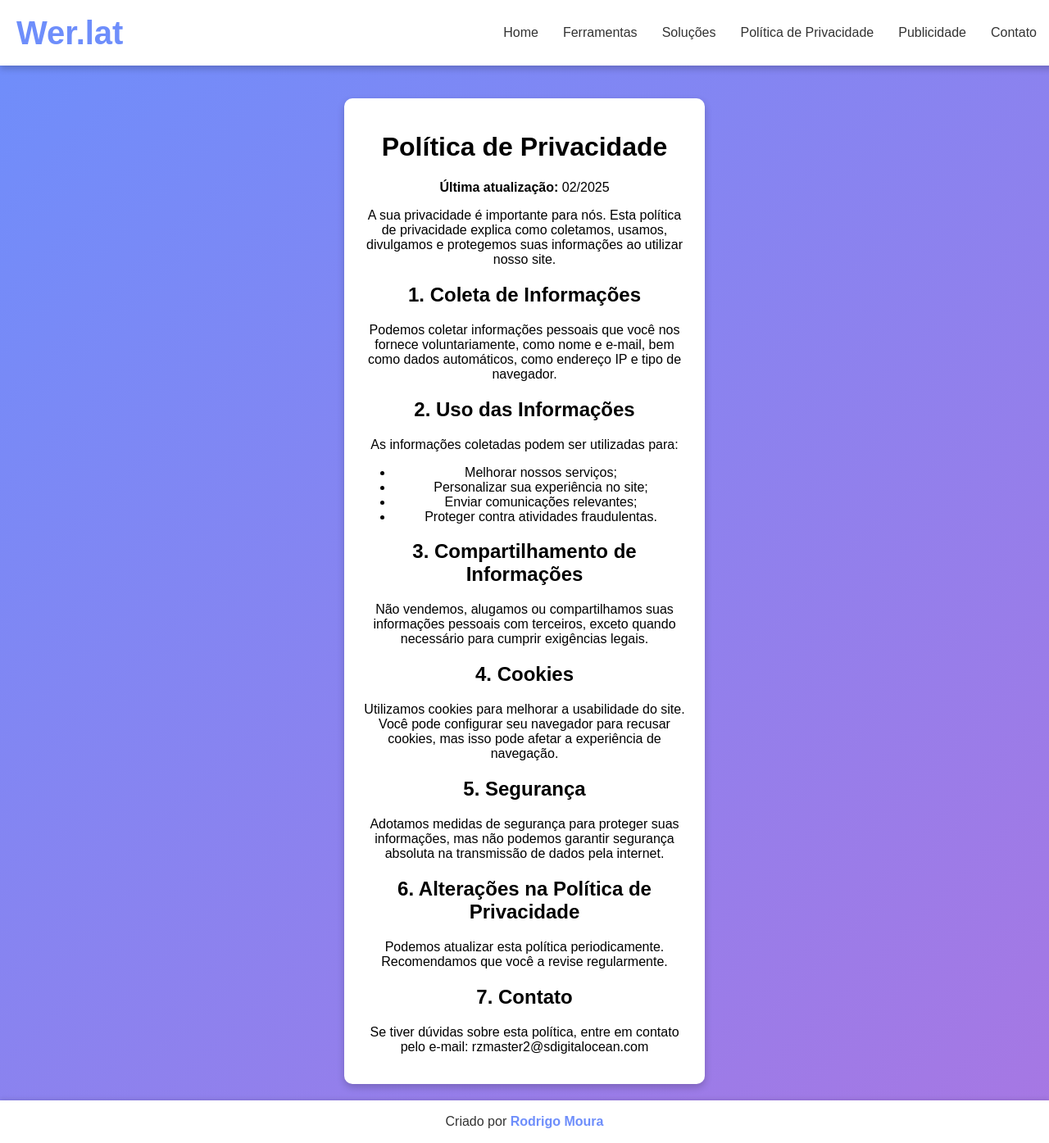
After one commit to rmouradev/EncurtadorURL, a Flask app: page /politica-de-privacidade in a window 1280 px wide. The commit adds this page. Shown: the whole page at 82% size. Run offline with Flask 3, Linux system fonts and the light colour scheme.

Commit message:
novo
modificações do site

```diff
--- a/app.py
+++ b/app.py
@@ -26,6 +26,10 @@ def gerar_encurtado(url):
 @app.route('/')
 def index():
     return render_template("index.html")
+
+@app.route('/politica-de-privacidade')
+def politica():
+    return render_template('politica.html')
 
 @app.route('/ads.txt')
 def noindex():
--- a/static/styles.css
+++ b/static/styles.css
@@ -1,19 +1,163 @@
+/* Estilos gerais */
 body {
     font-family: Arial, sans-serif;
     background: linear-gradient(135deg, #6e8efb, #a777e3);
     color: white;
     text-align: center;
     padding: 20px;
+    margin: 0;
 }
 
+/* Navbar */
+.navbar {
+    display: flex;
+    justify-content: space-between;
+    align-items: center;
+    background: #ffffff;
+    padding: 15px 20px;
+    box-shadow: 0 4px 8px rgba(0, 0, 0, 0.2);
+    position: fixed;
+    width: 100%;
+    top: 0;
+    left: 0;
+    z-index: 1000;
+}
+
+.navbar .logo {
+    font-size: 40px;
+    font-weight: bolder;
+    color: #6e8efb;
+}
+
+.nav-links {
+    list-style: none;
+    padding: 0px 20px;
+    display: flex;
+}
+
+.nav-links li {
+    margin: 0 15px;
+}
+
+.nav-links a {
+    text-decoration: none;
+    color: #333;
+    font-size: 16px;
+    transition: 0.3s;
+}
+
+.nav-links a:hover {
+    color: #6e8efb;
+}
+
+/* Menu responsivo */
+.menu-toggle {
+    display: none;
+    font-size: 26px;
+    cursor: pointer;
+}
+
+/* Conteúdo */
 .container {
     max-width: 400px;
-    margin: auto;
+    margin: 100px auto 0; /* Ajuste para compensar a navbar fixa */
     background: white;
     padding: 20px;
     border-radius: 10px;
     box-shadow: 0px 4px 10px rgba(0, 0, 0, 0.2);
     color: black;
+}
+
+.titulo{
+    font-size: 40px;
+    font: bolder;
+    font-family: 'Franklin Gothic Medium', 'Arial Narrow', Arial, sans-serif;
+    color: #5a75e8;
+
+}
+.descricao {
+    font-size: 14px;
+    color: #666;
+    margin-bottom: 15px;
+}
+
+.casos-uso {
+    font-size: 22px;
+    color: white;
+    text-align: center;
+    margin-top: 20px;
+    max-width: 500px;
+    margin-left: auto;
+    margin-right: auto;
+}
+
+.casos-uso-container {
+    text-align: center;
+    margin-top: 40px;
+}
+
+.casos-uso-container h2 {
+    color: white;
+    font-size: 22px;
+    margin-bottom: 10px;
+}
+
+.casos-uso-container p {
+    font-size: 16px;
+    color: white;
+    margin-bottom: 20px;
+}
+
+.caso-exemplo{
+    display: flex;
+    flex-direction: row;
+    flex-wrap: nowrap;
+    justify-content: center;
+}
+
+.caso {
+    max-width: 500px;
+    margin: 20px 10px;
+    background: white;
+    padding: 15px;
+    border-radius: 10px;
+    box-shadow: 0px 4px 8px rgba(0, 0, 0, 0.2);
+    text-align: center;
+}
+
+.caso img {
+    width: 100%;
+    max-height: 300px;
+    border-radius: 8px;
+    margin-bottom: 10px;
+}
+
+.caso p {
+    color: #333;
+    font-size: 14px;
+    padding: 0 10px;
+}
+
+.footer {
+    position: relative;
+    bottom: -20px;
+    width: 100%;
+    left: -20px;
+    background: #ffffff;
+    color: #333;
+    text-align: center;
+    padding: 1px 20px;
+    box-shadow: 0 -2px 5px rgba(0, 0, 0, 0.1);
+}
+
+.footer a {
+    color: #6e8efb;
+    text-decoration: none;
+    font-weight: bold;
+}
+
+.footer a:hover {
+    color: #5a75e8;
 }
 
 input {
@@ -45,8 +189,28 @@ button:hover {
 }
 
 /* Responsividade */
-@media (max-width: 600px) {
-    .container {
-        width: 90%;
+@media (max-width: 768px) {
+    .nav-links {
+        display: none;
+        flex-direction: column;
+        position: absolute;
+        top: 60px;
+        left: 0;
+        background: white;
+        width: 100%;
+        text-align: center;
+        box-shadow: 0 4px 8px rgba(0, 0, 0, 0.2);
+    }
+
+    .nav-links li {
+        padding: 15px;
+    }
+
+    .menu-toggle {
+        display: block;
+    }
+
+    .caso-exemplo{
+        display: block;
     }
 }
--- /dev/null
+++ b/templates/politica.html
@@ -0,0 +1,59 @@
+<!DOCTYPE html>
+<html lang="pt-BR">
+<head>
+    <meta charset="UTF-8">
+    <meta name="viewport" content="width=device-width, initial-scale=1.0">
+    <title>Política de Privacidade</title>
+    <link rel="stylesheet" href="{{ url_for('static', filename='styles.css') }}">
+</head>
+<body>
+    <header class="navbar">
+        <div class="logo">Wer.lat</div>
+        <ul class="nav-links">
+            <li><a href="{{ url_for('index') }}">Home</a></li>
+            <li><a href="">Ferramentas</a></li>
+            <li><a href="">Soluções</a></li>
+            <li><a href="{{ url_for('politica') }}">Política de Privacidade</a></li>
+            <li><a href="">Publicidade</a></li>
+            <li><a href="">Contato</a></li>
+        </ul>
+    </header>
+
+    <div class="container">
+        <h1>Política de Privacidade</h1>
+        <p><strong>Última atualização:</strong> 02/2025</p>
+        <p>A sua privacidade é importante para nós. Esta política de privacidade explica como coletamos, usamos, divulgamos e protegemos suas informações ao utilizar nosso site.</p>
+
+        <h2>1. Coleta de Informações</h2>
+        <p>Podemos coletar informações pessoais que você nos fornece voluntariamente, como nome e e-mail, bem como dados automáticos, como endereço IP e tipo de navegador.</p>
+
+        <h2>2. Uso das Informações</h2>
+        <p>As informações coletadas podem ser utilizadas para:</p>
+        <ul>
+            <li>Melhorar nossos serviços;</li>
+            <li>Personalizar sua experiência no site;</li>
+            <li>Enviar comunicações relevantes;</li>
+            <li>Proteger contra atividades fraudulentas.</li>
+        </ul>
+
+        <h2>3. Compartilhamento de Informações</h2>
+        <p>Não vendemos, alugamos ou compartilhamos suas informações pessoais com terceiros, exceto quando necessário para cumprir exigências legais.</p>
+
+        <h2>4. Cookies</h2>
+        <p>Utilizamos cookies para melhorar a usabilidade do site. Você pode configurar seu navegador para recusar cookies, mas isso pode afetar a experiência de navegação.</p>
+
+        <h2>5. Segurança</h2>
+        <p>Adotamos medidas de segurança para proteger suas informações, mas não podemos garantir segurança absoluta na transmissão de dados pela internet.</p>
+
+        <h2>6. Alterações na Política de Privacidade</h2>
+        <p>Podemos atualizar esta política periodicamente. Recomendamos que você a revise regularmente.</p>
+
+        <h2>7. Contato</h2>
+        <p>Se tiver dúvidas sobre esta política, entre em contato pelo e-mail: rzmaster2@sdigitalocean.com</p>
+    </div>
+
+    <footer class="footer">
+        <p>Criado por <a href="https://www.linkedin.com/in/rodrigo-moura-0a31b9340/" target="_blank">Rodrigo Moura</a></p>
+    </footer>
+</body>
+</html>
```
Also changed, not shown: static/script.js (+10 -0 lines), templates/index.html (+50 -2 lines), database.db, static/favicon.png (added), static/img1.png (added), static/img2.png (added), static/img3.png (added).
